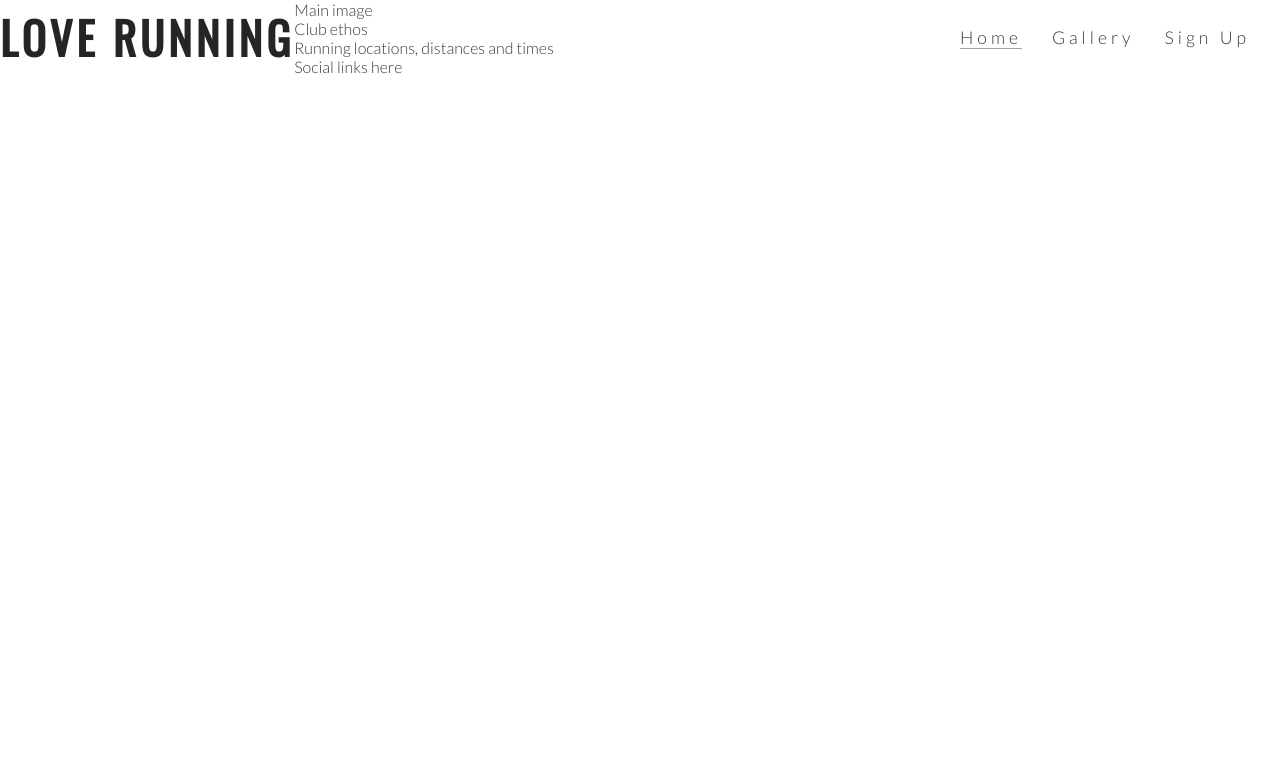
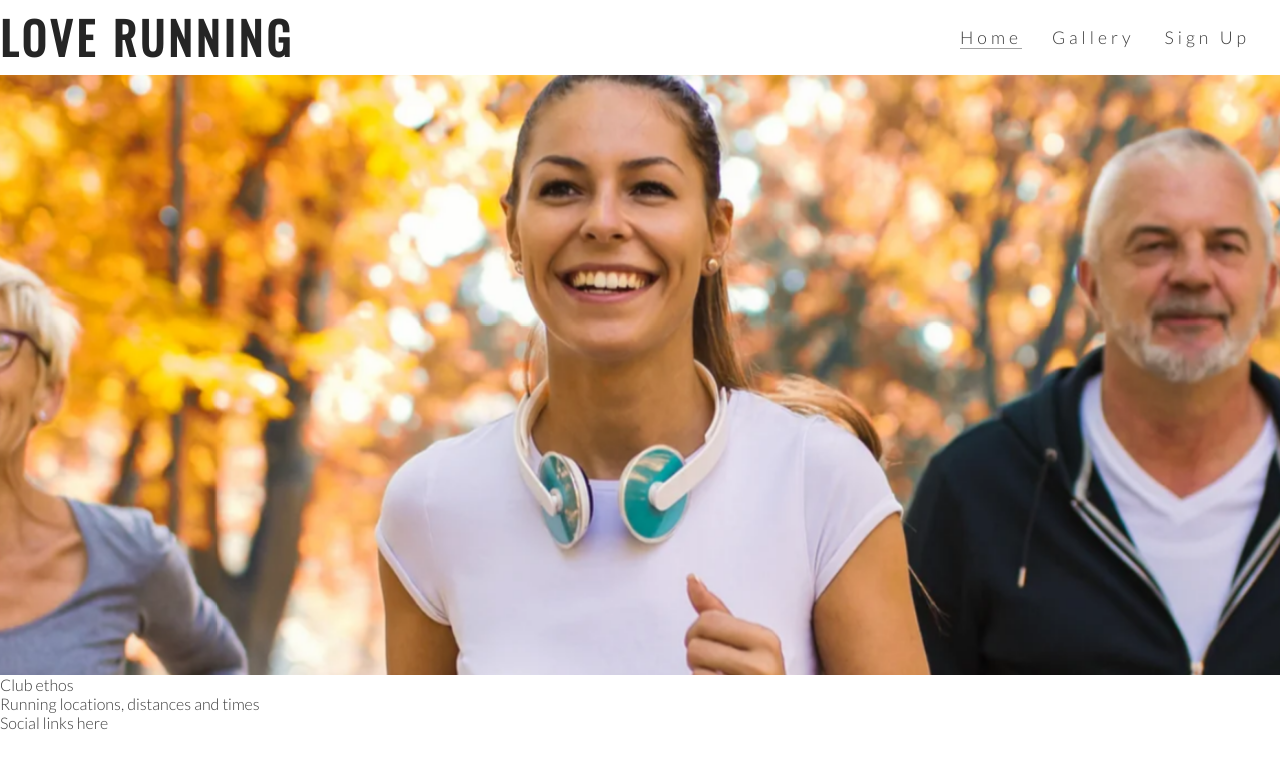
Before and after one commit to lucywoodman/love-running, a plain HTML site: page index.html in a window 1280 px wide. Drawn offline with nearby package versions, Linux system fonts and the light colour scheme.

Commit message:
add hero image and animation for zoom

```diff
--- a/assets/css/style.css
+++ b/assets/css/style.css
@@ -55,3 +55,32 @@ h1, h2 {
 .active {
     border-bottom: 1px solid #a3a3a3;
 }
+
+/* hero image */
+
+#hero-outer {
+    height: 600px;
+    width: 100%;
+    overflow: hidden;
+}
+
+#hero-image {
+    height: 600px;
+    width: 100%;
+    background: url(../images/hero-image.webp) no-repeat center center;
+
+    /* animates zoom effect on loading page */
+    animation-name: hero-zoom;
+    animation-duration: 5s;
+    animation-fill-mode: forwards;
+}
+
+/* creates the level of zoom for hero image */
+@keyframes hero-zoom {
+    from{
+        transform: scale(1);
+    }
+    to{
+        transform: scale(1.1);
+    }
+}
--- a/index.html
+++ b/index.html
@@ -25,8 +25,8 @@
             </ul>
         </nav>
     </header>
-    <section>
-        Main image
+    <section id="hero-outer">
+        <div id="hero-image"></div>
     </section>
     <section>
         Club ethos
```
Also changed, not shown: assets/images/hero-image.webp (added).
